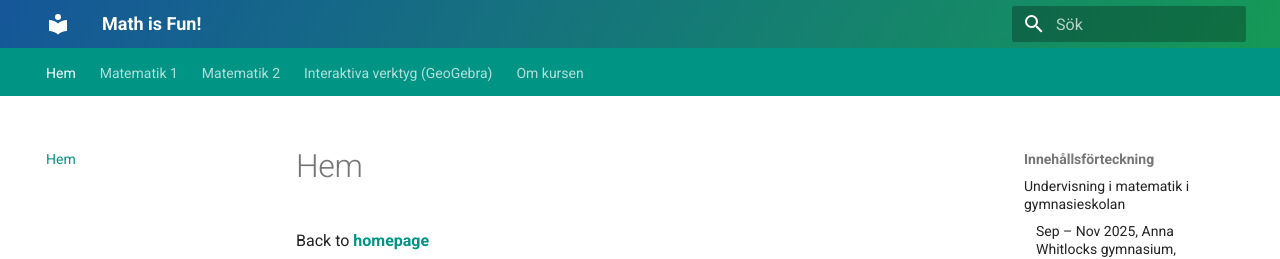
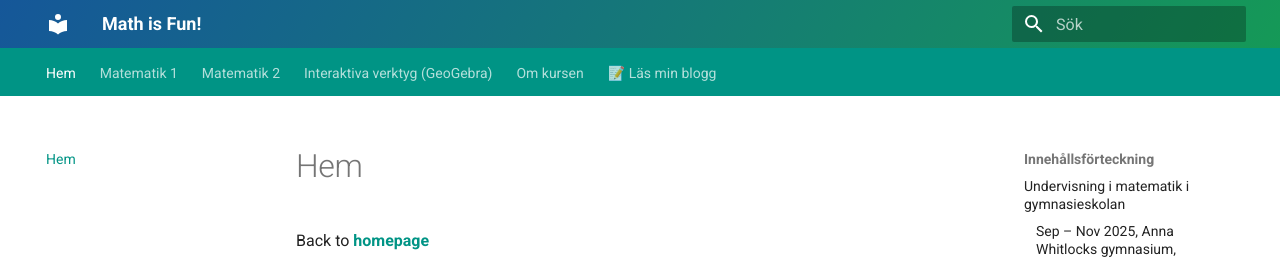
Before and after one commit to wanminliu/matte, an MkDocs documentation site: the page built from docs/index.md, in a window 1280 px wide and 900 px high. Shown: the top 259 px of the window. Built offline with MkDocs 1.6.1 and Material for MkDocs 9.7.7, drawn with Linux system fonts in a browser that asks for light colours.

Commit message:
Lägg till svensk navigation

```diff
--- a/mkdocs.yml
+++ b/mkdocs.yml
@@ -50,3 +50,4 @@ nav:
       - Statistik: matematik2/statistik.md
   - Interaktiva verktyg (GeoGebra): geogebra.md
   - Om kursen: about.md
+  - 📝 Läs min blogg: https://wanminliu.wordpress.com/
```
